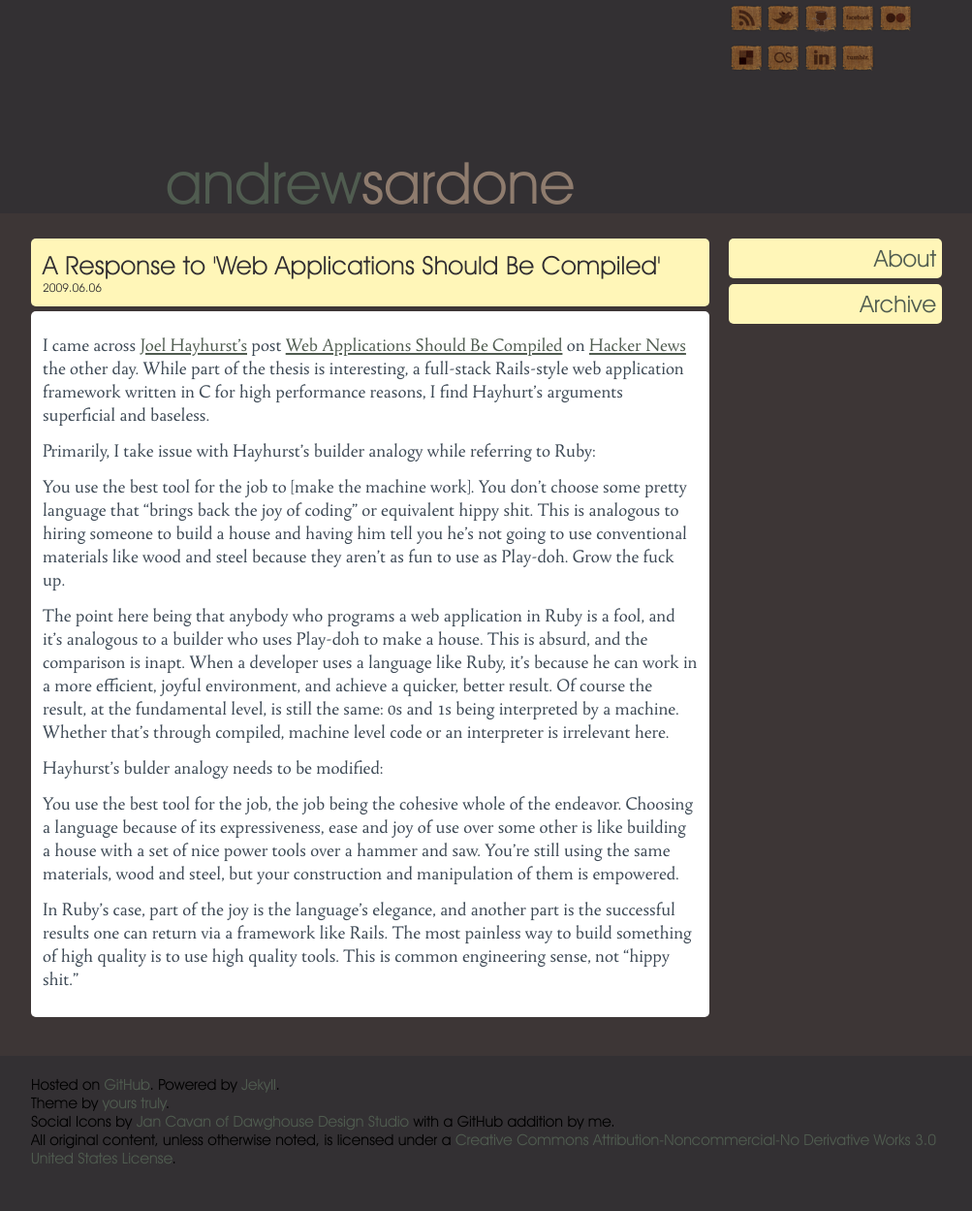
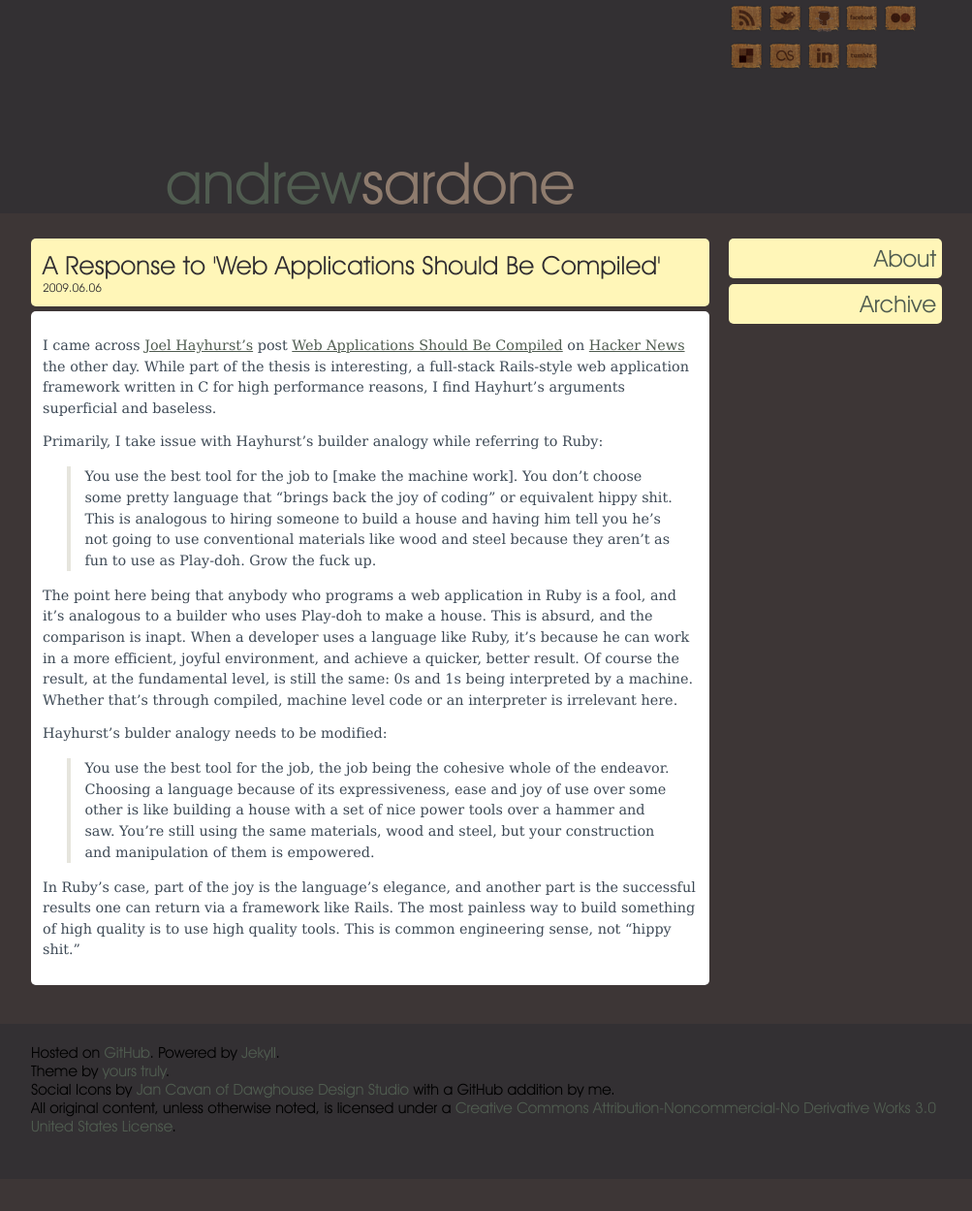
Before and after one commit to andrewsardone/andrewsardone.github.com, a Jekyll site: the page built from _posts/2009-06-06-response-to-web-applications-should-be-compiled.md, in a window 1280 px wide. Shown: the whole page at 97% size, without its empty margins (138-1141 px from the left). Built offline with Jekyll 4.4.1, drawn with Linux system fonts in a browser that asks for light colours; Markdown is read by kramdown in place of the engine named in the settings; after the commit the page ends 1216 px from its top, so only the background shows below that.

Commit message:
Bitstream font updates and blockquote styling

```diff
--- a/css/screen.css
+++ b/css/screen.css
@@ -17,13 +17,15 @@ html, body, #wrap { height: 100%; }
 
 body > #wrap { height: auto; min-height: 100%; }
 
-@font-face { font-family: Tallys; src: url('Tallys.otf'); }
+@font-face { font-family: "Bitstream Vera Serif"; src: url("VeraSe.ttf"); }
+
+@font-face { font-family: "Bitstream Vera Sans Mono"; src: url("VeraMono.ttf"); }
 
 @font-face { font-family: AvantGarde; src: url("avgardn.ttf"); }
 
 body {
   height: 100%;
-  font: 12px "Tallys", Georgia, serif;
+  font: 12px "Bitstream Vera Serif", Georgia, serif;
   height: 100%;
   background-color: #3d3636;
 }
@@ -153,7 +155,8 @@ a:hover {
 }
 
 .post .content {
-  font-size: 1.8em;
+  font-size: 1.2em;
+  line-height: 1.5em;
   color: #3d4955;
   background-color: white;
   padding: 12px;
@@ -161,6 +164,17 @@ a:hover {
   -moz-border-radius: 5px;
   border-radius: 5px;
   margin-bottom: 20px;
+}
+
+.post .content pre {
+  font-family: 'Bitstream Vera Sans Mono', Courier, monospace;
+  line-height: 1.4em;
+}
+
+.post .content blockquote {
+  margin: 1em 25px;
+  padding-left: 1em;
+  border-left: 4px solid rgb(230, 229, 221);
 }
 
 .post .content p {
@@ -229,7 +243,7 @@ a:hover {
 
 .tweet_text {
   color: #e8cb83;
-  font-size: 1.4em;
+  /* font-size: 1.4em; */
 }
 
 #footer {
```
Also changed, not shown: css/VeraMono.ttf (added), css/VeraSe.ttf (added), css/VeraSeBd.ttf (added).
